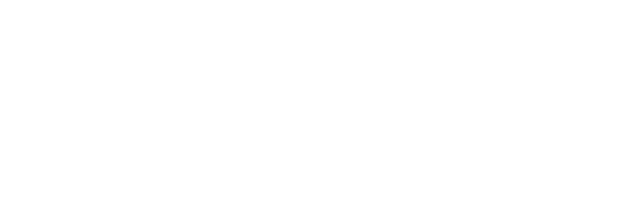
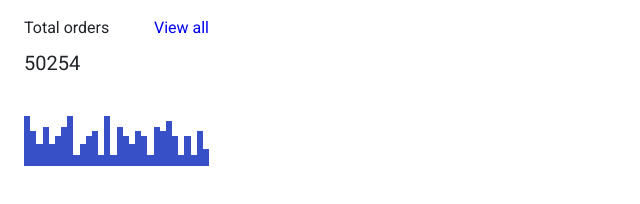
Before and after one commit to js-tasks-ru/htmlcss-20220519_night-raven, a website: page 04-lection2/01-histogram/index.html in a window 1280 px wide. Shown: the whole page, without its empty margins (0-640 px from the left). Drawn offline with Linux system fonts and the light colour scheme.

Commit message:
create histogram

```diff
--- a/04-lection2/01-histogram/histogram.css
+++ b/04-lection2/01-histogram/histogram.css
@@ -0,0 +1,37 @@
+.histogram{
+    font-family: 'Inter';
+    max-width: 185px;
+    padding: 16px 24px 24px 24px;
+}
+.histogram__header {
+    display: flex;
+    justify-content: space-between;
+    align-items: center;
+    margin-bottom: 10px;
+}
+.histogram__title {
+    font-size: 16px;
+    line-height: 24px;
+    color: var(--black);
+}
+.histogram__link a{
+    font-size: 16px;
+    line-height: 24px;
+    text-decoration: none;
+}
+.histogram__number {
+    font-weight: 400;
+    font-size: 20px;
+    line-height: 26px;
+    color: var(--black);
+    margin-bottom: 40px;
+}
+.histogram__body {
+    height: 50px;
+    display: flex;
+    align-items: flex-end;
+}
+.histogram__column {
+    flex: auto;
+    background-color: var(--blue);
+}
--- a/04-lection2/01-histogram/index.html
+++ b/04-lection2/01-histogram/index.html
@@ -6,6 +6,46 @@
         <link rel="stylesheet" href="./histogram.css">
     </head>
     <body>
-
+        <div class="histogram">
+            <div class="histogram__header">
+                <div class="histogram__title">Total orders</div>
+                <div class="histogram__link"> <a href="#"> View all</a></div>
+            </div>
+            <div class="histogram__number">
+                50254
+            </div>
+            <div class="histogram__body">
+                <div class="histogram__column" style="height: 100%"></div>
+                <div class="histogram__column" style="height: 70%"></div>
+                <div class="histogram__column" style="height: 44%"></div>
+                <div class="histogram__column" style="height: 78%"></div>
+                <div class="histogram__column" style="height: 44%"></div>
+                <div class="histogram__column" style="height: 60%"></div>
+                <div class="histogram__column" style="height: 78%"></div>
+                <div class="histogram__column" style="height: 100%"></div>
+                <div class="histogram__column" style="height: 22%"></div>
+                <div class="histogram__column" style="height: 44%"></div>
+                <div class="histogram__column" style="height: 60%"></div>
+                <div class="histogram__column" style="height: 70%"></div>
+                <div class="histogram__column" style="height: 22%"></div>
+                <div class="histogram__column" style="height: 100%"></div>
+                <div class="histogram__column" style="height: 22%"></div>
+                <div class="histogram__column" style="height: 78%"></div>
+                <div class="histogram__column" style="height: 60%"></div>
+                <div class="histogram__column" style="height: 44%"></div>
+                <div class="histogram__column" style="height: 70%"></div>
+                <div class="histogram__column" style="height: 60%"></div>
+                <div class="histogram__column" style="height: 22%"></div>
+                <div class="histogram__column" style="height: 78%"></div>
+                <div class="histogram__column" style="height: 70%"></div>
+                <div class="histogram__column" style="height: 90%"></div>
+                <div class="histogram__column" style="height: 60%"></div>
+                <div class="histogram__column" style="height: 22%"></div>
+                <div class="histogram__column" style="height: 60%"></div>
+                <div class="histogram__column" style="height: 22%"></div>
+                <div class="histogram__column" style="height: 70%"></div>
+                <div class="histogram__column" style="height: 34%"></div>
+            </div>
+        </div>
     </body>
 </html>
```
